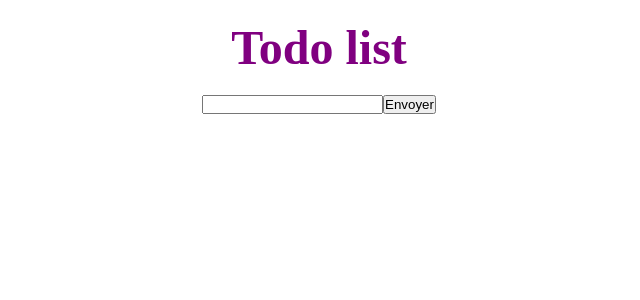
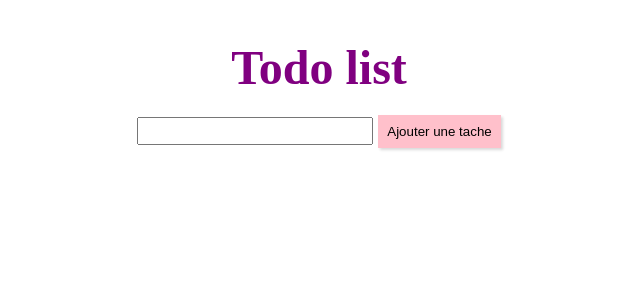
Before and after one commit to Tatiana-Juin/todo-list-react, a React (Vite) app: page / in a window 1280 px wide. Shown: the top 300 px of the page, without its empty margins (321-961 px from the left). Built offline with nearby package versions, Linux system fonts and the light colour scheme.

Commit message:
J'ai fait le style du bouton et du input . Il faut que je faisse le style de la card qui s'affiche

```diff
--- a/src/App.jsx
+++ b/src/App.jsx
@@ -72,7 +72,7 @@ function App() {
         {/* Pour afficher le formulaire */}
         <form >
             <input type="text" onChange={handleValue}  />
-            <button onClick={handleTask}>Envoyer</button>
+            <button onClick={handleTask}>Ajouter une tache</button>
         </form>
 
         {/* Appelle du composant CardData avec différents props */}
--- a/src/index.css
+++ b/src/index.css
@@ -4,16 +4,47 @@
   padding: 0;
 }
 
+/* Div principale */
 #root{
   /* background-color: blue; */
   display: flex;
   flex-direction: column;
   justify-content: center;
   align-items: center;
+  /* border: 1px solid blue; */
 }
 
+/* Style du titre */
 h1{
-  margin:20px 20px;
+  margin-top:40px ;
   font-size: 48px;
   color: purple;
 }
+
+/* Style du formulaire */
+#root form{
+  margin-top:20px;
+}
+
+#root form input{
+  margin-right: 5px;
+  /* width: 255px; */
+  height:28px;
+  font-size: 18px;
+
+}
+
+#root form button{
+  border: 1px solid pink;
+  background-color: pink;
+  padding:8px;
+  /* color: white;
+  font-weight: bolder; */
+  cursor: pointer;
+  box-shadow: rgba(0, 0, 0, 0.15) 1.95px 1.95px 2.6px;
+}
+
+#root ul li{
+  list-style: none;
+
+}
```
